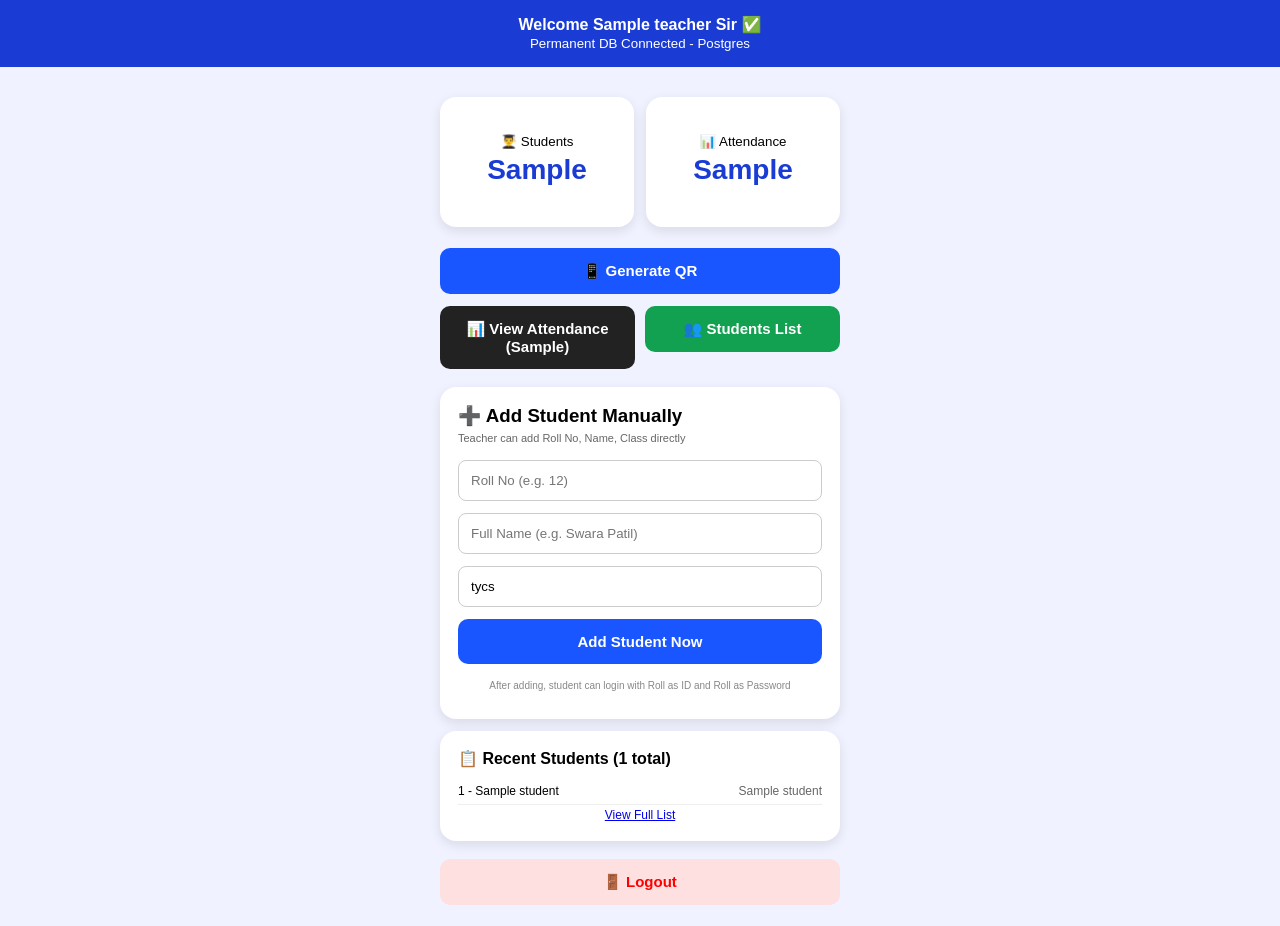
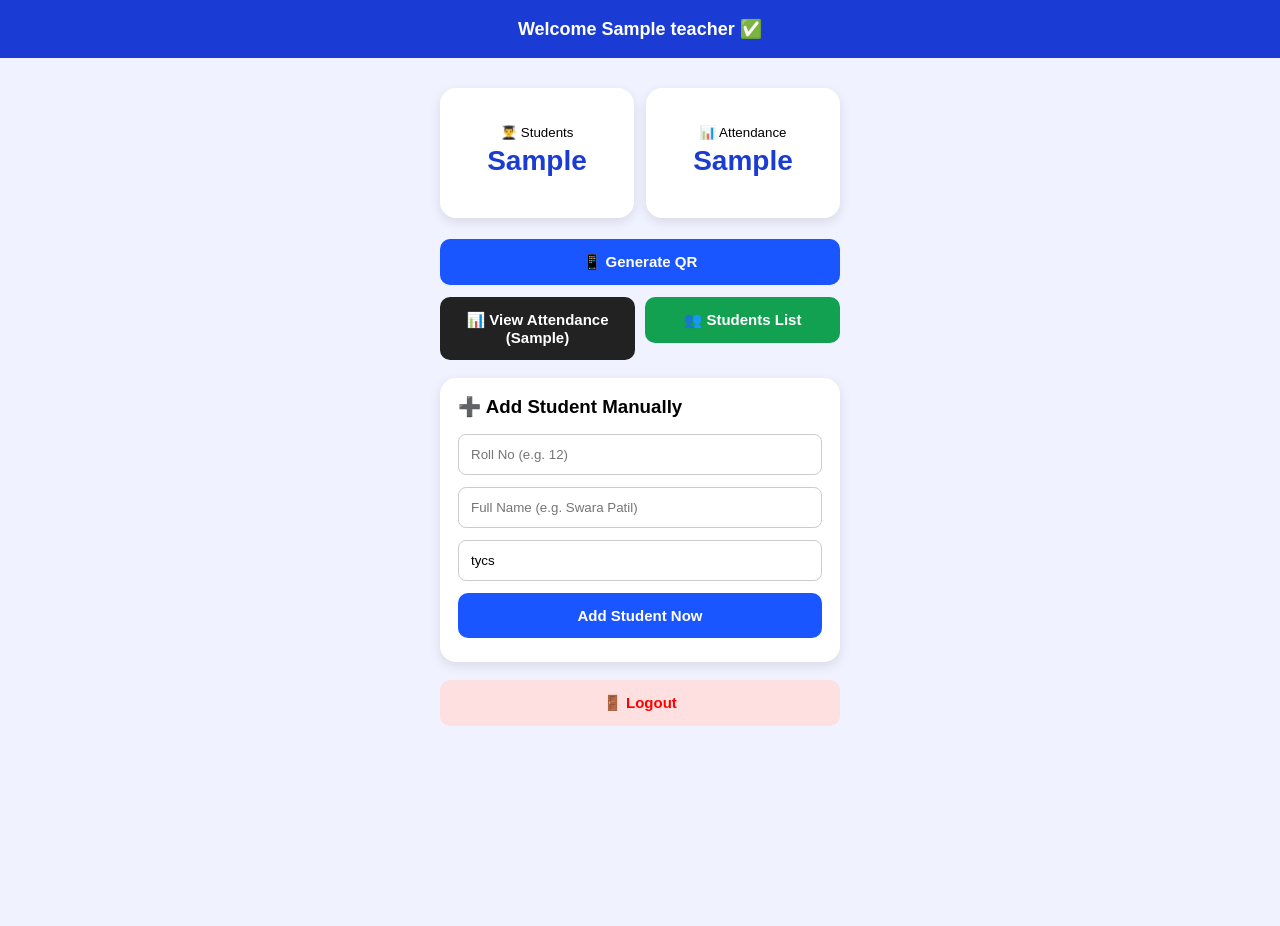
Before and after one commit to 309swara-crypto/qr-attendance, a Flask app: template templates/teacher_dashboard.html in a window 1280 px wide. After the commit the page ends 726 px from the top, so only its background shows below. Run offline with Flask 3, Linux system fonts and the light colour scheme; the template is opened without the code that fills it: most values are stand-ins (such as "Sample title", 1, 10 or a date in 2020); some libraries are stand-ins or nearby versions.

Commit message:
Update teacher_dashboard.html

```diff
--- a/templates/teacher_dashboard.html
+++ b/templates/teacher_dashboard.html
@@ -3,58 +3,38 @@
 <title>Teacher Dashboard</title>
 <style>
 body{font-family:Arial;background:#f0f3ff;margin:0;padding:0}
-.header{background:#1a3cd4;color:white;padding:15px;text-align:center}
+.header{background:#1a3cd4;color:white;padding:18px;text-align:center;font-size:18px;font-weight:bold}
 .container{padding:15px;max-width:400px;margin:auto}
-.card{background:white;border-radius:16px;padding:18px;margin:12px 0;box-shadow:0 4px 12px rgba(0,0,0,.1);text-align:center}
 .square-grid{display:grid;grid-template-columns:1fr 1fr;gap:12px;margin:15px 0}
 .square{background:white;border-radius:16px;padding:20px;text-align:center;box-shadow:0 4px 12px rgba(0,0,0,.1);height:90px;display:flex;flex-direction:column;justify-content:center}
 .square h2{margin:5px 0;font-size:28px;color:#1a3cd4}
 .btn{width:100%;padding:14px;border:none;border-radius:10px;font-weight:bold;font-size:15px;cursor:pointer;margin:6px 0}
 .blue{background:#1a56ff;color:white}
+.dark{background:#222;color:white}
 .green{background:#12a150;color:white}
-.dark{background:#222;color:white}
-input,select{width:100%;padding:12px;margin:6px 0;border-radius:8px;border:1px solid #ccc;box-sizing:border-box}
+input{width:100%;padding:12px;margin:6px 0;border-radius:8px;border:1px solid #ccc;box-sizing:border-box}
 </style></head>
 <body>
-<div class="header"><b>Welcome {{teacher}} Sir ✅</b><br><small>Permanent DB Connected - Postgres</small></div>
+<div class="header">Welcome {{teacher}}  ✅</div>
 <div class="container">
-
 <div class="square-grid">
 <div class="square"><small>👨‍🎓 Students</small><h2>{{sc}}</h2></div>
 <div class="square"><small>📊 Attendance</small><h2>{{ac}}</h2></div>
 </div>
-
-<a href="/generate_qr?subject=dbms"><button class="btn blue">📱 Generate QR</button></a>
-
+<a href="/generate_qr?subject={{teacher}}"><button class="btn blue">📱 Generate QR</button></a>
 <div style="display:grid;grid-template-columns:1fr 1fr;gap:10px">
 <a href="/view_attendance"><button class="btn dark">📊 View Attendance ({{ac}})</button></a>
 <a href="/student_list"><button class="btn green">👥 Students List</button></a>
 </div>
-
-<div class="card" style="text-align:left">
-<h3 style="margin:0 0 5px 0">➕ Add Student Manually</h3>
-<p style="font-size:11px;color:#666;margin:0 0 10px 0">Teacher can add Roll No, Name, Class directly</p>
+<div style="background:white;border-radius:16px;padding:18px;margin:12px 0;box-shadow:0 4px 12px rgba(0,0,0,.1)">
+<h3 style="margin:0 0 10px 0">➕ Add Student Manually</h3>
 <form action="/add_student_manual" method="POST">
 <input name="roll" placeholder="Roll No (e.g. 12)" required>
 <input name="name" placeholder="Full Name (e.g. Swara Patil)" required>
-<input name="class_name" value="tycs" placeholder="Class e.g. TYCS">
+<input name="class_name" value="tycs" placeholder="Class">
 <button class="btn blue" type="submit">Add Student Now</button>
 </form>
-<p style="font-size:10px;color:#888;text-align:center">After adding, student can login with Roll as ID and Roll as Password</p>
 </div>
-
-<div class="card">
-<h4 style="margin:0 0 10px 0;text-align:left">📋 Recent Students ({{students|length}} total)</h4>
-{% if students %}
-{% for s in students %}
-<div style="display:flex;justify-content:space-between;font-size:12px;padding:6px 0;border-bottom:1px solid #eee"><span>{{s[0]}} - {{s[1]}}</span><span style="color:#666">{{s[3]}}</span></div>
-{% endfor %}
-{% else %}
-<p style="font-size:12px;color:#999">No students yet</p>
-{% endif %}
-<a href="/student_list" style="font-size:12px">View Full List</a>
-</div>
-
 <a href="/logout"><button class="btn" style="background:#ffe0e0;color:red">🚪 Logout</button></a>
 </div>
 </body></html>
```
